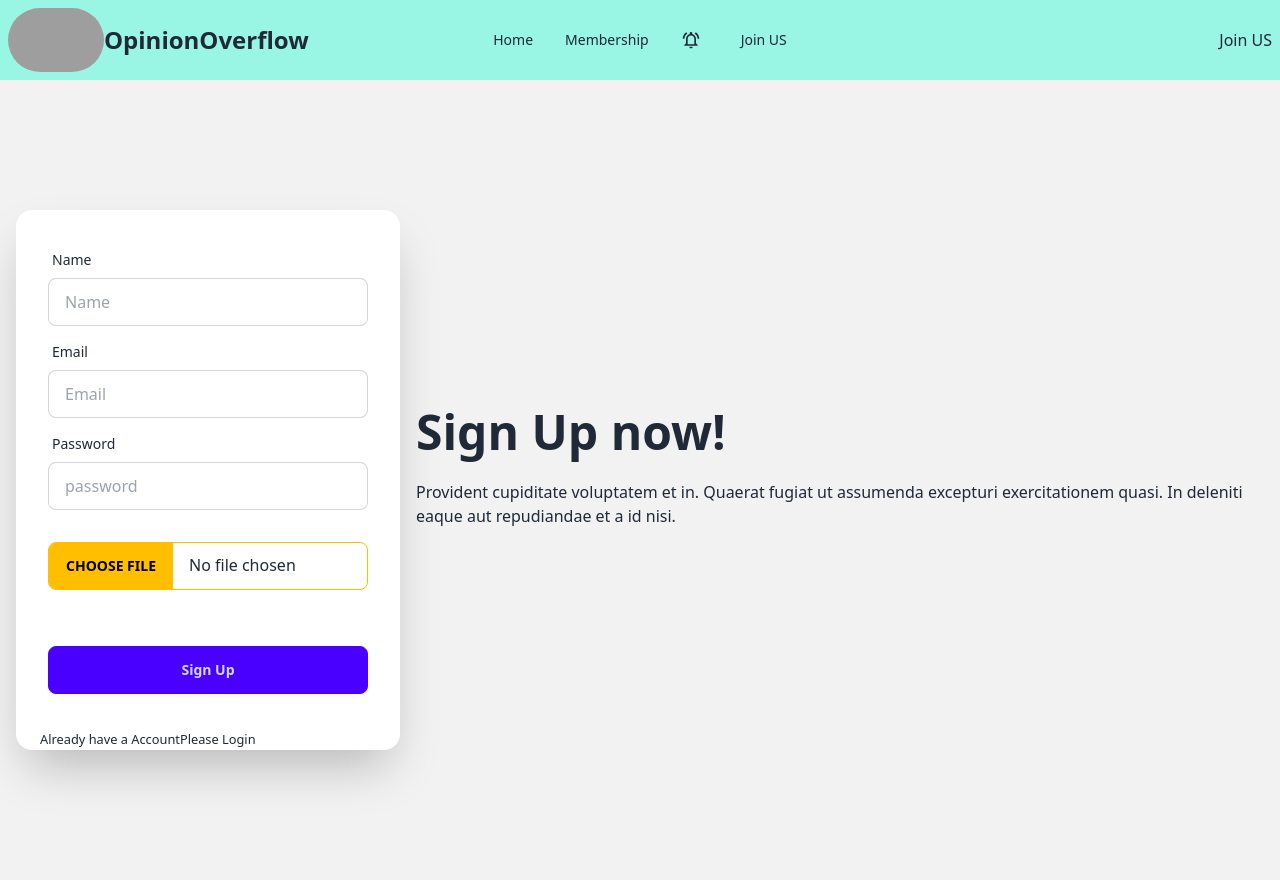
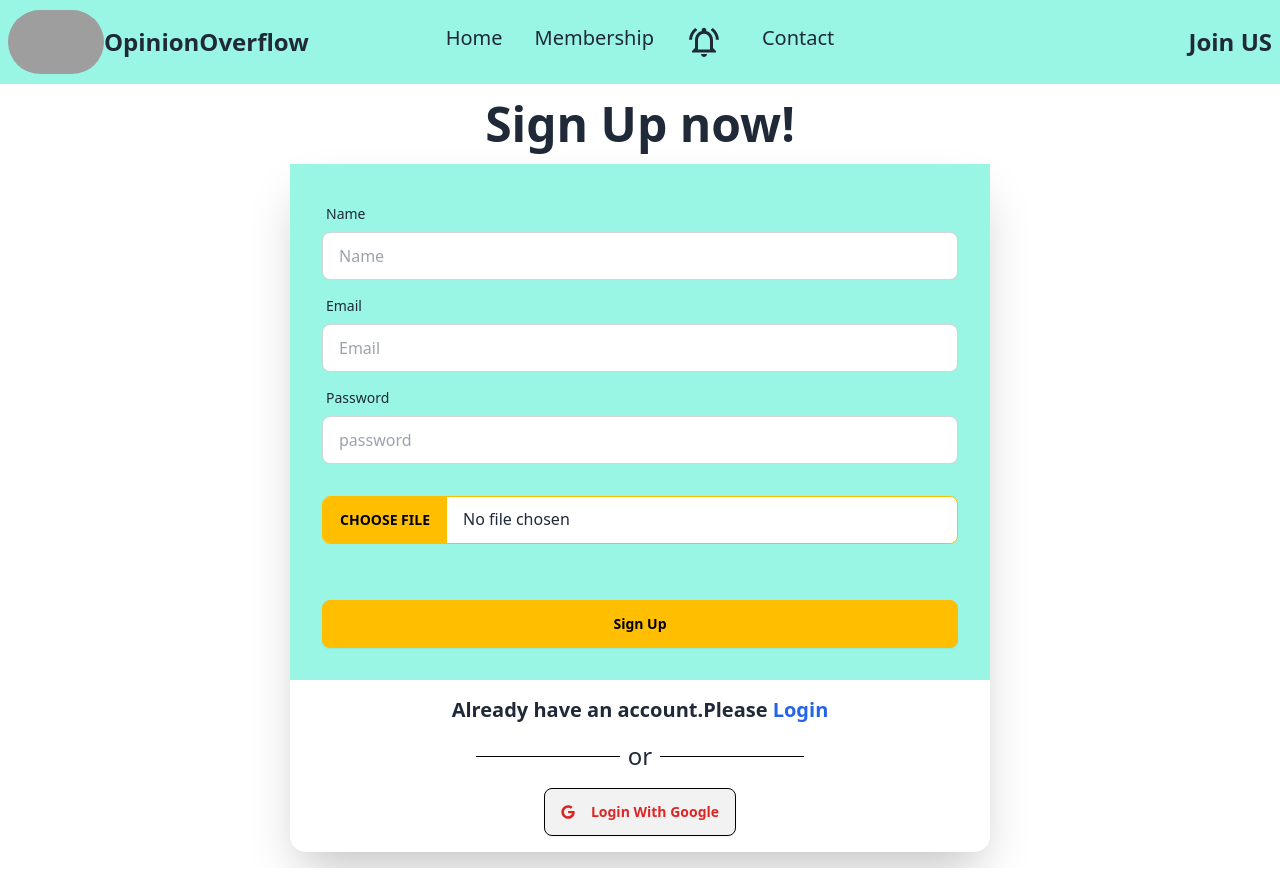
Before and after one commit to alfaz08/forum-web-client-side, a React (Vite) app: page /signUp in a window 1280 px wide. Built offline with nearby package versions, Linux system fonts and the light colour scheme; no server answers; grey boxes are pictures that could not be loaded.

Commit message:
authentication and saved user data in database

```diff
--- a/src/Components/Navbar/Navbar.jsx
+++ b/src/Components/Navbar/Navbar.jsx
@@ -21,14 +21,14 @@ const Navbar = () => {
 
   const navLinks = (
     <>
-      <li className=""><NavLink to="/">Home</NavLink></li>
-      <li><NavLink to="/membership">Membership</NavLink></li>
-      <li>
+      <li className="text-xl"><NavLink to="/">Home</NavLink></li>
+      <li className="text-xl"><NavLink to="/membership">Membership</NavLink></li>
+      <li >
         <div >
-          <MdOutlineNotificationsActive className="mr-2 text-xl" />
+          <MdOutlineNotificationsActive className="mr-2 text-4xl" />
         </div>
       </li>
-      <li><NavLink to="/login">Join US</NavLink></li>
+      <li className="text-xl"><NavLink to="/contact" >Contact</NavLink></li>
     </>
   );
 
@@ -75,14 +75,14 @@ const Navbar = () => {
             {user.displayName}
         </li>
         <Link to='/dashboard'>
-        <li><a>Dashboard</a></li>
+        <li><a className="hover:bg-warning">Dashboard</a></li>
         </Link>
-        <li onClick={handleLogOut}><a>Logout</a></li>
+        <li onClick={handleLogOut}><a className="hover:bg-warning">Logout</a></li>
       </ul>
     </div>
     :
     <div>
-      <Link to="/login">Join US</Link>
+      <Link to="/login" className="text-2xl font-bold">Join US</Link>
     </div>
   }
 
--- /dev/null
+++ b/src/Pages/Contact/Contact.jsx
@@ -0,0 +1,23 @@
+import { FaLocationDot,FaMobileScreenButton,FaM } from "react-icons/fa6";
+
+
+const Contact = () => {
+  return (
+    <div className="flex justify-center items-center mt-4 b">
+      <div className="card w-[700px] ">
+  <figure><img src="https://i.ibb.co/c6yY19P/contactus.webp" alt="car!"/></figure>
+  <div className="card-body text-center items-center">
+    <h2 className="card-title "> <FaM></FaM> OpinionOverflow@gmail.com</h2>
+    <h2 className="card-title"><FaMobileScreenButton></FaMobileScreenButton> +88012345678</h2>
+    <h2 className="card-title"><FaLocationDot></FaLocationDot> Dhaka,Bangladesh</h2>
+
+    <div className="card-actions justify-center">
+      <button className="btn bg-amber-400 font-bold">Call Now</button>
+    </div>
+  </div>
+</div>
+    </div>
+  );
+};
+
+export default Contact;
--- a/src/Pages/Login/Login.jsx
+++ b/src/Pages/Login/Login.jsx
@@ -4,6 +4,7 @@ import { FaGooglePlusG } from "react-icons/fa";
 import { ToastContainer, toast } from 'react-toastify';
  import 'react-toastify/dist/ReactToastify.css';
 import useAuth from "../../hooks/useAuth";
+import SocialLogin from "../../shared/SocialLogin/SocialLogin";
 
 
 const Login = () => {
@@ -72,7 +73,7 @@ const Login = () => {
 
         </div>
         <div className="form-control mt-6">
-        <button  className="btn border-black  bg-custom-color text-black hover:bg-black hover:text-white">Login</button>
+        <button  className="btn   bg-custom-color text-black btn-warning hover:bg-black hover:text-white">Login</button>
         </div>
       </form>
 
@@ -80,18 +81,12 @@ const Login = () => {
 
       <p className="text-center mt-4 mb-4 ">
         <span className="text-xl font-semibold ">Don't have an account please</span>
-        <Link to="/signUp"  className=" font-bold text-blue-600 text-xl hover:text-white"> Register</Link>
+        <Link to="/signUp"  className=" font-bold text-blue-600 text-xl hover:text-red-600"> Register</Link>
       </p>
 
 
-      <div className="flex items-center justify-center">
-     <hr className="mr-2 ml-4 w-36 border-black" />
-      <span>or</span>
-      <hr className="ml-2 mr-4 w-36 border-black"/>
-     </div>
-     <div className="text-center mb-4 mt-4 ">
-      <button    className=" text-amber-400 font-bold btn border-black bg-custom-color hover:bg-black hover:text-white"><FaGooglePlusG  className=" text-red-600 text-2xl "></FaGooglePlusG>Login with google</button>
-     </div>
+      <SocialLogin></SocialLogin>
+
 
 
 
@@ -104,10 +99,13 @@ const Login = () => {
 
      </div>
 
-     <ToastContainer/>
+
+
+
 
     </div>
     </div>
+
   );
 };
 
--- /dev/null
+++ b/src/Pages/MemberShip/MemberShip.jsx
@@ -0,0 +1,11 @@
+import React from 'react';
+
+const MemberShip = () => {
+  return (
+    <div>
+
+    </div>
+  );
+};
+
+export default MemberShip;
--- a/src/Pages/SignUp/SignUp.jsx
+++ b/src/Pages/SignUp/SignUp.jsx
@@ -1,8 +1,10 @@
 import { useForm } from "react-hook-form";
-import { Link, useNavigate } from "react-router-dom";
+import { Link, Navigate, useNavigate } from "react-router-dom";
 import useAuth from "../../hooks/useAuth";
 import useAxiosPublic from "../../hooks/useAxiosPublic";
 import Swal from "sweetalert2";
+import SocialLogin from "../../shared/SocialLogin/SocialLogin";
+import { useState } from "react";
 
 const image_hosting_key = import.meta.env.VITE_IMAGE_HOSTING_KEY;
 const image_hosting_api = `https://api.imgbb.com/1/upload?key=${image_hosting_key}`;
@@ -11,6 +13,7 @@ const SignUp = () => {
   const { createUser,updateUserProfile } = useAuth();
   const axiosPublic = useAxiosPublic();
   const navigate =useNavigate()
+  const [loggedIn,setLoggedIn] =useState(false)
   const {
     register,
     handleSubmit,
@@ -35,8 +38,9 @@ const SignUp = () => {
         await updateUserProfile(data.name, res.data.data.display_url);
 
         const userInfo = {
+
+          email: data.email,
           name: data.name,
-          email: data.email,
           badge: 'bronze',
         };
 
@@ -44,7 +48,6 @@ const SignUp = () => {
 
         if (userRes.data.insertedId) {
           console.log('user added to the database');
-          reset();
           Swal.fire({
             position: 'top-end',
             icon: 'success',
@@ -52,7 +55,8 @@ const SignUp = () => {
             showConfirmButton: false,
             timer: 500,
           });
-          navigate('/');
+          // navigate('/');
+          setLoggedIn(true)
         }
       } catch (error) {
         console.log(error);
@@ -62,18 +66,18 @@ const SignUp = () => {
 
   return (
     <>
-      <div className="hero min-h-screen bg-base-200">
-        <div className="hero-content flex-col lg:flex-row-reverse">
+      <div>
+      {
+        loggedIn && <Navigate to="/"></Navigate>
+      }
+      <div className="hero ">
+        <div className="hero-content flex-col ">
           <div className="text-center lg:text-left">
             <h1 className="text-5xl font-bold">Sign Up now!</h1>
-            <p className="py-6">
-              Provident cupiditate voluptatem et in. Quaerat fugiat ut assumenda
-              excepturi exercitationem quasi. In deleniti eaque aut repudiandae
-              et a id nisi.
-            </p>
+
           </div>
-          <div className="card flex-shrink-0 w-full max-w-sm shadow-2xl bg-base-100">
-            <form onSubmit={handleSubmit(onSubmit)} className="card-body">
+          <div className="card shadow-2xl md:w-[700px]">
+            <form onSubmit={handleSubmit(onSubmit)} className="card-body bg-teal-200">
               <div className="form-control">
                 <label className="label">
                   <span className="label-text">Name</span>
@@ -154,19 +158,23 @@ const SignUp = () => {
 
               <div className="form-control mt-6">
                 <input
-                  className="btn btn-primary"
+                  className="btn btn-warning hover:text-white hover:bg-black"
                   type="submit"
                   value="Sign Up"
                 />
               </div>
             </form>
-            <p className="px-6">
-              <small>
-                Already have a Account<Link to="/login">Please Login</Link>
-              </small>
-            </p>
+            <p className="text-center mt-4 mb-4 ">
+        <span className="text-xl font-semibold ">Already have an account.Please </span>
+        <Link to="/login"  className=" font-bold text-blue-600 text-xl hover:text-red-600">Login</Link>
+      </p>
+            <div>
+            <SocialLogin></SocialLogin>
           </div>
+          </div>
+
         </div>
+      </div>
       </div>
     </>
   );
--- a/src/Providers/AuthProviders.jsx
+++ b/src/Providers/AuthProviders.jsx
@@ -1,4 +1,4 @@
-import { createUserWithEmailAndPassword, onAuthStateChanged, signInWithEmailAndPassword, signOut, updateProfile } from "firebase/auth";
+import { GoogleAuthProvider, createUserWithEmailAndPassword, onAuthStateChanged, signInWithEmailAndPassword, signInWithPopup, signOut, updateProfile } from "firebase/auth";
 import { createContext, useEffect, useState } from "react";
 import { auth } from "../firebase/firebase.init";
 
@@ -10,6 +10,12 @@ const AuthProviders = ({children}) => {
 
   const [user,setUser] =useState(null)
   const [loading,setLoading] =useState(true)
+  const googleProvider = new GoogleAuthProvider()
+
+  const googleSignIn =()=>{
+    setLoading(true)
+    return signInWithPopup(auth,googleProvider)
+  }
 
 
   const createUser = (email,password)=>{
@@ -25,6 +31,7 @@ const AuthProviders = ({children}) => {
   }
 
   const signIn = (email,password)=>{
+    setLoading(true)
     return signInWithEmailAndPassword(auth,email,password)
   }
 
@@ -32,6 +39,7 @@ const AuthProviders = ({children}) => {
   useEffect(()=>{
     const unsubscribe = onAuthStateChanged(auth, (currentUser) => {
       setUser(currentUser)
+      setLoading(false)
     });
 
     return ()=>{
@@ -41,6 +49,7 @@ const AuthProviders = ({children}) => {
 
 
 const logOut =()=>{
+  setLoading(true)
     return signOut(auth)
    }
 
@@ -51,7 +60,8 @@ const logOut =()=>{
     createUser,
     updateUserProfile,
     signIn,
-    logOut
+    logOut,
+    googleSignIn
   }
 
 
--- /dev/null
+++ b/src/Routes/PrivateRoute.jsx
@@ -0,0 +1,24 @@
+import { Navigate, useLocation } from "react-router-dom";
+import useAuth from "../hooks/useAuth";
+
+
+const PrivateRoutes = ({children}) => {
+  const location = useLocation()
+  const {user,loading} =useAuth()
+
+  if (loading) {
+    return (
+      <div className="flex flex-col items-center justify-center">
+        <div className="animate-spin h-14 w-14 border-t-4 border-teal-700 rounded-full border-r-4"></div>
+        <span className="text-lg mt-4">Data Loading! Please Wait</span>
+      </div>
+    );
+  }
+
+  if(user){
+  return children;
+ }
+  return <Navigate state={location.pathname} to="/login"></Navigate>;
+};
+
+export default PrivateRoutes;
--- /dev/null
+++ b/src/shared/SocialLogin/SocialLogin.jsx
@@ -0,0 +1,44 @@
+import { FaGoogle } from "react-icons/fa";
+
+import { useNavigate } from "react-router-dom";
+import useAuth from "../../hooks/useAuth";
+import useAxiosPublic from "../../hooks/useAxiosPublic";
+
+const SocialLogin = () => {
+  const {googleSignIn} =useAuth()
+  const axiosPublic = useAxiosPublic()
+  const navigate =useNavigate()
+  const handleGoogleSignIn = ()=>{
+     googleSignIn()
+     .then(result=>{
+      console.log(result.user)
+      const userInfo ={
+        email: result.user?.email,
+        name: result.user?.displayName,
+          badge: 'bronze',
+      }
+      axiosPublic.post('/users',userInfo)
+      .then(res=>{
+        console.log(res.data);
+        navigate('/ ')
+      })
+     })
+  }
+  return (
+    <div >
+      <div className="flex items-center justify-center">
+      <hr className="mr-2 ml-4 w-36 border-black" />
+       <span className="text-2xl">or</span>
+       <hr className="ml-2 mr-4 w-36 border-black"/>
+      </div>
+
+      <div className="text-center mb-4 mt-4 ">
+        <button onClick={handleGoogleSignIn}  className=" text-red-600 font-bold btn border-black bg-custom-color hover:bg-black hover:text-white">
+          <FaGoogle className="mr-2"></FaGoogle>
+          Login With Google
+        </button>
+      </div>
+    </div>
+  );
+};
+export default SocialLogin;
```
Also changed, not shown: src/Routes/Routes.jsx (+11 -0 lines).
